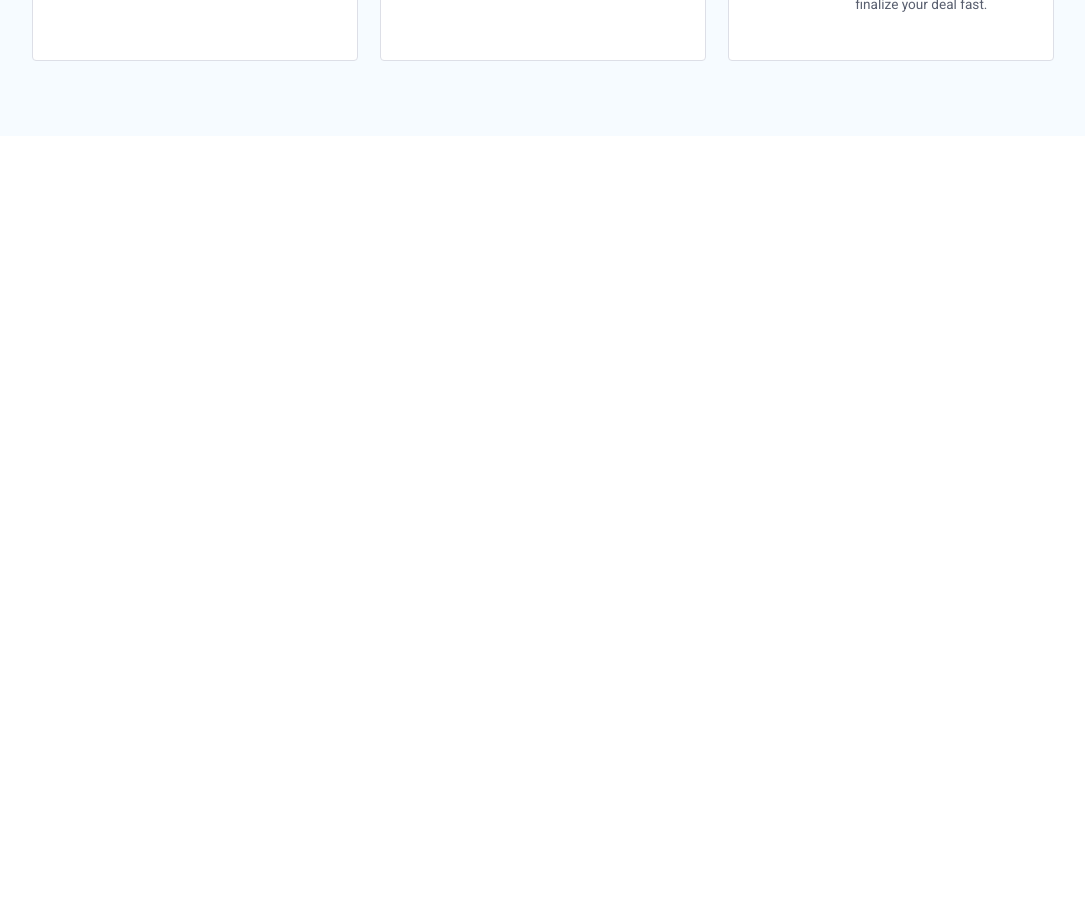
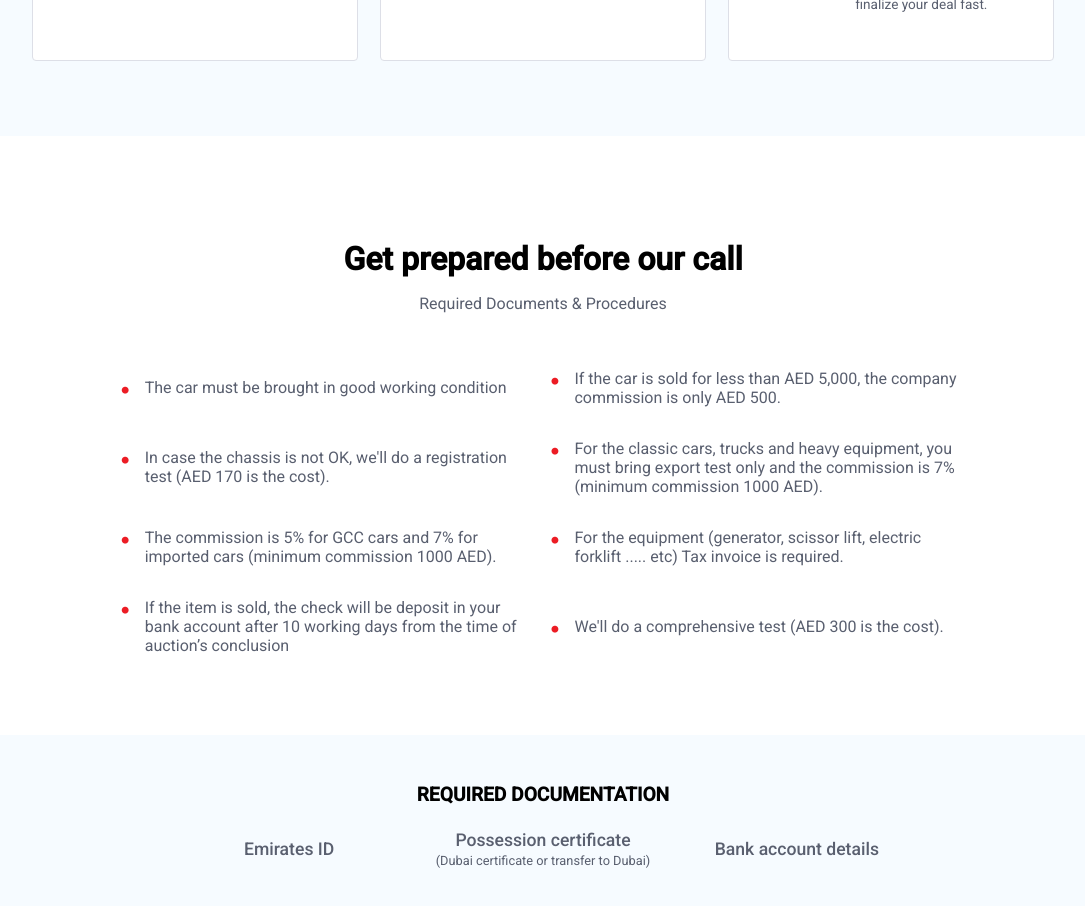
Before and after one commit to Syntax00/emirates-auction-task, a React (Create React App) app: page / in a window 1280 px wide. Shown: the part 2580-3486 px from the top of the page, without its empty margins (97-1182 px from the left). Before the commit the page ends 2716 px from the top, so only its background shows below. Built offline with nearby package versions, Linux system fonts and the light colour scheme.

Commit message:
Implement RequirementsSection

```diff
--- a/src/App.js
+++ b/src/App.js
@@ -4,6 +4,7 @@ import HeaderBanner from "./components/HeaderBanner/HeaderBanner";
 import HowItWorksSection from "./components/HowItWorksSection/HowItWorksSection";
 import StartTodaySection from "./components/StartTodaySection/StartTodaySection";
 import ServicesSection from "./components/ServicesSection/ServicesSection";
+import RequirementsSection from "./components/RequirementsSection/RequirementsSection";
 
 const App = () => (
   <div className="App">
@@ -12,6 +13,7 @@ const App = () => (
     <HowItWorksSection />
     <StartTodaySection />
     <ServicesSection />
+    <RequirementsSection />
   </div>
 );
 
--- a/src/common.scss
+++ b/src/common.scss
@@ -4,6 +4,7 @@ $white: #fff;
 $black: #000;
 $secondary_gray: #323e47;
 $gray_text: #595f6f;
+$light_blue: #f6fbff;
 %box-shadow {
   -webkit-box-shadow: 24px 14px 29px 2px rgba(50, 50, 50, 0.36);
   -moz-box-shadow: 24px 14px 29px 2px rgba(50, 50, 50, 0.36);
--- /dev/null
+++ b/src/components/RequirementsSection/RequiredDocumentsSubsection.js
@@ -0,0 +1,39 @@
+import React from "react";
+
+import WidthLimiter from "../UIElements/WidthLimiter/WidthLimiter";
+
+import styles from "./RequirementsSection.module.scss";
+
+const requiredDocuments = [
+  { title: "Emirates ID" },
+  {
+    title: "Possession certificate",
+    description: "(Dubai certificate or transfer to Dubai)",
+  },
+  { title: "Bank account details" },
+];
+
+const RequiredDocumentsSubsection = () => {
+  const requiredDocumentsJSX = (requiredDocuments || []).map(
+    ({ title, description }) => (
+      <div className={styles["document"]} key={title}>
+        <p>{title}</p>
+        {(description && <span>{description}</span>) || null}
+      </div>
+    )
+  );
+
+  return (
+    <section className={styles["required-documents-container"]}>
+      <WidthLimiter>
+        <h1 className={styles["required-docs-title"]}>
+          Required Documentation
+        </h1>
+
+        <div className={styles["documents"]}>{requiredDocumentsJSX}</div>
+      </WidthLimiter>
+    </section>
+  );
+};
+
+export default RequiredDocumentsSubsection;
--- /dev/null
+++ b/src/components/RequirementsSection/RequirementsInformationSubsection.js
@@ -0,0 +1,52 @@
+import React from "react";
+
+import WidthLimiter from "../UIElements/WidthLimiter/WidthLimiter";
+import SectionTitle from "../UIElements/SectionTitle/SectionTitle";
+
+import styles from "./RequirementsSection.module.scss";
+
+const requirementsInfo = [
+  "The car must be brought in good working condition",
+  "If the car is sold for less than AED 5,000, the company commission is only AED 500.",
+  "In case the chassis is not OK, we'll do a registration test (AED 170 is the cost).",
+  "For the classic cars, trucks and heavy equipment, you must bring export test only and the commission is 7% (minimum commission 1000 AED).",
+  "The commission is 5% for GCC cars and 7% for imported cars (minimum commission 1000 AED).",
+  "For the equipment (generator, scissor lift, electric forklift ..... etc) Tax invoice is required.",
+  "If the item is sold, the check will be deposit in your bank account after 10 working days from the time of auction’s conclusion",
+  "We'll do a comprehensive test (AED 300 is the cost).",
+];
+
+const RequirementItem = ({ text }) => (
+  <div className={styles["requirement-item"]}>
+    <div className={styles["circle-wrapper"]}>
+      <i className="fa fa-circle" />
+    </div>
+
+    <div className={styles["requirement-text-wrapper"]}>
+      <p>{text}</p>
+    </div>
+  </div>
+);
+
+const RequirementsInformationSubsection = () => {
+  const requirementItemsJSX = (requirementsInfo || []).map((reqItemText) => (
+    <RequirementItem text={reqItemText} key={reqItemText} />
+  ));
+
+  return (
+    <section className={styles["requirements-information"]}>
+      <WidthLimiter>
+        <SectionTitle
+          title="Get prepared before our call"
+          description="Required Documents & Procedures"
+        />
+
+        <div className={styles["requirements-list-container"]}>
+          {requirementItemsJSX}
+        </div>
+      </WidthLimiter>
+    </section>
+  );
+};
+
+export default RequirementsInformationSubsection;
--- /dev/null
+++ b/src/components/RequirementsSection/RequirementsSection.js
@@ -0,0 +1,15 @@
+import React from "react";
+
+import RequirementsInformationSubsection from "./RequirementsInformationSubsection";
+import RequiredDocumentsSubsection from "./RequiredDocumentsSubsection";
+
+import styles from "./RequirementsSection.module.scss";
+
+const RequirementsSection = () => (
+  <section className={styles["requirements-section-container"]}>
+    <RequirementsInformationSubsection />
+    <RequiredDocumentsSubsection />
+  </section>
+);
+
+export default RequirementsSection;
--- /dev/null
+++ b/src/components/RequirementsSection/RequirementsSection.module.scss
@@ -0,0 +1,62 @@
+@import "../../common.scss";
+
+.requirements-section-container {
+  .requirements-information {
+    padding: 4rem 0;
+    .requirements-list-container {
+      width: 79%;
+      margin: 0 auto;
+      display: flex;
+      flex-wrap: wrap;
+      align-items: center;
+      justify-content: flex-start;
+      .requirement-item {
+        display: flex;
+        width: 48%;
+        text-align: left;
+        margin: 1rem 1%;
+        .circle-wrapper {
+          margin-right: 1rem;
+          i {
+            color: $primary_red;
+            font-size: 50%;
+          }
+        }
+        .requirement-text-wrapper {
+          p {
+            font-size: 1rem;
+            color: $gray_text;
+          }
+        }
+      }
+    }
+  }
+  .required-documents-container {
+    background-color: $light_blue;
+    padding: 3rem 0;
+    .required-docs-title {
+      text-transform: uppercase;
+      font-size: 1.2rem;
+    }
+    .documents {
+      display: flex;
+      justify-content: space-around;
+      align-items: center;
+      width: 70%;
+      margin: 1.5rem auto;
+      text-align: center;
+      .document {
+        flex-basis: 33%;
+        p {
+          color: $gray_text;
+          font-weight: 500;
+          font-size: 1.1rem;
+        }
+        span {
+          font-size: 0.8rem;
+          color: $gray_text;
+        }
+      }
+    }
+  }
+}
--- a/src/components/ServicesSection/ServicesSection.module.scss
+++ b/src/components/ServicesSection/ServicesSection.module.scss
@@ -1,6 +1,8 @@
+@import '../../common.scss';
+
 .services-container {
   padding: 4rem 0;
-  background-color: #f6fbff;
+  background-color: $light_blue;
   .services {
     display: flex;
     flex-wrap: wrap;
```
